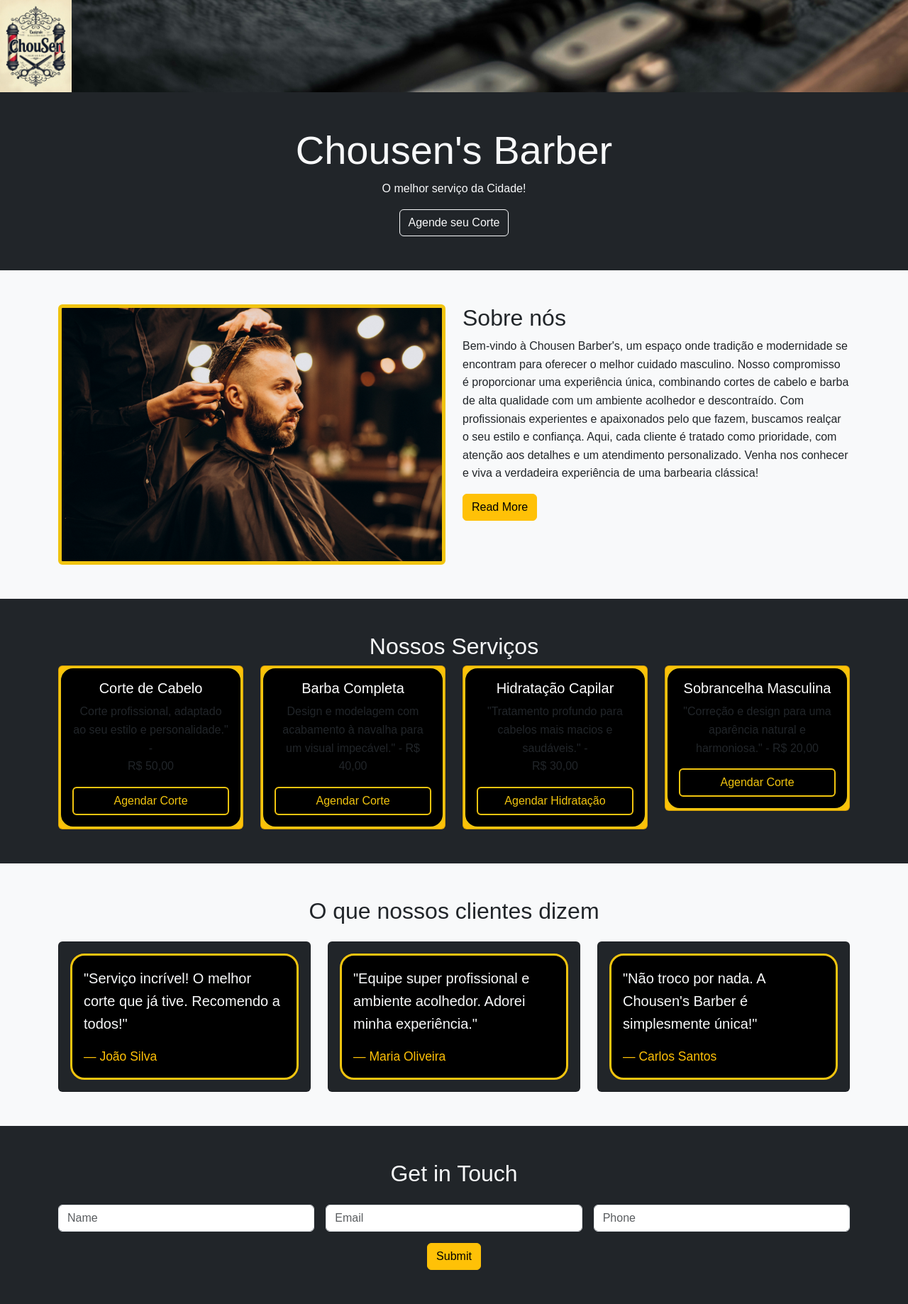
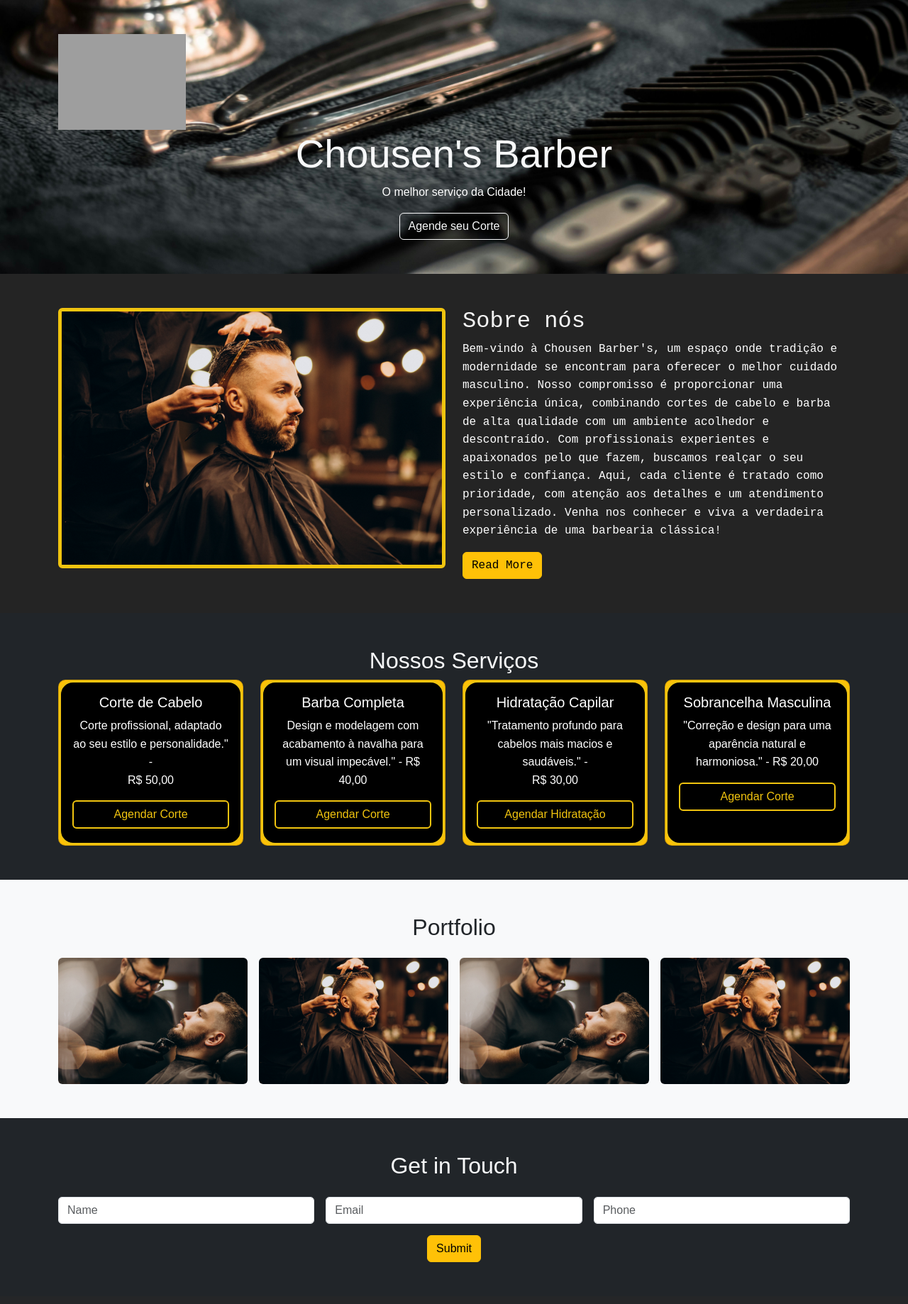
Before and after one commit to yanmazzucatto/algoritmos, a PHP site: page / in a window 1280 px wide. Shown: the whole page at 71% size. After the commit the page ends 1779 px from the top, so only its background shows below. Run offline with PHP 8.4, Linux system fonts and the light colour scheme; grey boxes are pictures that could not be loaded.

Commit message:
Nov 29, 2024, 6:42 PM

```diff
--- a/barbershop-Lorena-Giullia/index.html
+++ b/barbershop-Lorena-Giullia/index.html
@@ -9,22 +9,18 @@
     </head>
     <body>
     <!-- Header Section -->
-        <header>
-                <img src="img/logotipo.jpeg" alt="" srcset="" style="height: 130px; width:auto;">
-
-        </header>
-
-
-    <div class="text-center text-light py-5 bg-dark" id="hero">
+    <header class="text-center text-light py-5 bg-dark">
         <div class="container">
-
+            <div class="logo-section">
+                <img src="img/logotipo.png" alt="" srcset="">
+            </div>
         <h1 class="display-4">Chousen's Barber</h1>
         <p class="white-text">O melhor serviço da Cidade!</p>
         <div class="d-flex justify-content-center gap-3">
             <a href="#" class="btn btn-outline-light">Agende seu Corte</a>
         </div>
         </div>
-    </div>
+    </header>
 
     <!-- About Section -->
     <section class="about-section py-5 bg-light">
@@ -89,44 +85,19 @@
         </div>
     </section>
 
-<!-- Depoimentos Section -->
-<section class="testimonials-section py-5 bg-light">
-    <div class="container">
-        <h2 class="text-center mb-4">O que nossos clientes dizem</h2>
-        <div class="row g-4">
-            <div class="col-md-4">
-                <div class="card bg-dark text-light p-3">
-                    <div class="card-body">
-                        <blockquote class="blockquote mb-0">
-                            <p>"Serviço incrível! O melhor corte que já tive. Recomendo a todos!"</p>
-                            <footer class="blockquote-footer text-warning mt-2">João Silva</footer>
-                        </blockquote>
-                    </div>
-                </div>
-            </div>
-            <div class="col-md-4">
-                <div class="card bg-dark text-light p-3">
-                    <div class="card-body">
-                        <blockquote class="blockquote mb-0">
-                            <p>"Equipe super profissional e ambiente acolhedor. Adorei minha experiência."</p>
-                            <footer class="blockquote-footer text-warning mt-2">Maria Oliveira</footer>
-                        </blockquote>
-                    </div>
-                </div>
-            </div>
-            <div class="col-md-4">
-                <div class="card bg-dark text-light p-3">
-                    <div class="card-body">
-                        <blockquote class="blockquote mb-0">
-                            <p>"Não troco por nada. A Chousen's Barber é simplesmente única!"</p>
-                            <footer class="blockquote-footer text-warning mt-2">Carlos Santos</footer>
-                        </blockquote>
-                    </div>
-                </div>
-            </div>
+    <!-- Portfolio Section -->
+    <section class="portfolio-section py-5 bg-light">
+        <div class="container">
+        <h2 class="text-center mb-4"> Portfolio</h2>
+        <div class="row g-3">
+            <div class="col-md-3"><img src="img/Barbeando.jpg" alt="Portfolio" class="img-fluid rounded"></div>
+            <div class="col-md-3"><img src="img/CorteCabelo.jpg" alt="Portfolio" class="img-fluid rounded"></div>
+            <div class="col-md-3"><img src="img/Barbeando.jpg" alt="Portfolio" class="img-fluid rounded"></div>
+            <div class="col-md-3"><img src="img/CorteCabelo.jpg" alt="Portfolio" class="img-fluid rounded"></div>
         </div>
-    </div>
-</section>
+        </div>
+    </section>
+
     <!-- Contact Section -->
     <section class="contact-section py-5 bg-dark text-light">
         <div class="container">
--- a/barbershop-Lorena-Giullia/style.css
+++ b/barbershop-Lorena-Giullia/style.css
@@ -1,66 +1,55 @@
     body {
         font-family: Arial, sans-serif;
         line-height: 1.6;
-    scroll-behavior: smooth;
     }
 
     header {
         background: url('img/banner.jpg') no-repeat center bottom/cover;
         display: flex;
-    animation: fadeIn 2s ease-in-out;
     }
     .logo-section{
-
+        display: flex;
+        height: 135px;
+        width: auto;
     }
-
-@keyframes fadeIn {
-    from {
-        opacity: 0;
-    }
-    to {
-        opacity: 1;
-    }
+    header h1 {
+        font-size: 3rem;
+        font-weight: bold;
     }
 
     .about-section img {
         border: 5px solid #f1c40f;
-    transition: transform 0.3s ease-in-out;
+    }
+    .about-section{
+        background-color: rgb(36, 36, 36) !important;
+    }
+    .courses-section .card {
+        border-radius: 10px;
     }
 
-.about-section img:hover {
-    transform: scale(1.05);
+    .contact-section form input {
+        border-radius: 5px;
     }
-
-.card-body {
+    .col-md-6{
+        color: whitesmoke;
+        font-family: 'Courier New', Courier, monospace;
+    }
+    .card-body{
+        height: 29vh;
+        align-content: space-between;
+        display: flex;
+        flex-direction: column;
         background-color: rgb(0, 0, 0) !important;
         border: solid 3px #f1c40f;
         border-radius: 20px;
-    height: 100%;
-    display: flex;
-    flex-direction: column;
-    justify-content: space-between;
-    transition: transform 0.3s, box-shadow 0.3s;
     }
-
-.card-body:hover {
-    transform: translateY(-10px);
-    box-shadow: 0 8px 15px rgba(241, 196, 15, 0.5);
-}
-
-.testimonials-section .card {
-    transition: transform 0.3s, box-shadow 0.3s;
-}
-
-.testimonials-section .card:hover {
-    transform: scale(1.05);
-    box-shadow: 0 10px 20px rgba(0, 0, 0, 0.3);
-}
-
-h5 {
+    h5{
         color: white;
     }
-
-.btn-outline-dark {
+    .white-text{
+        color: white;
+    }
+    .btn-outline-dark{
         border: #f1c40f solid 2px !important;
         color: #f1c40f !important;
     }
```
Lines whose indentation alone changed are shown as unchanged.
